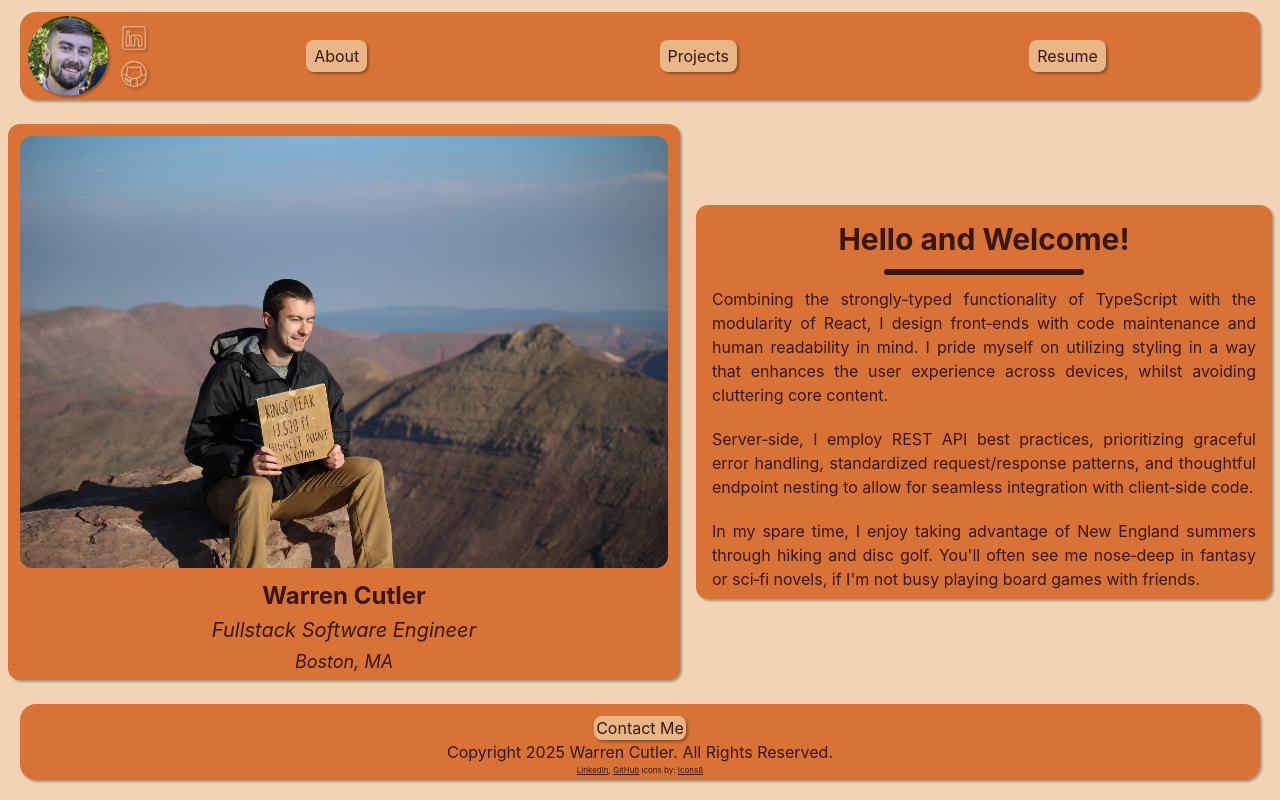
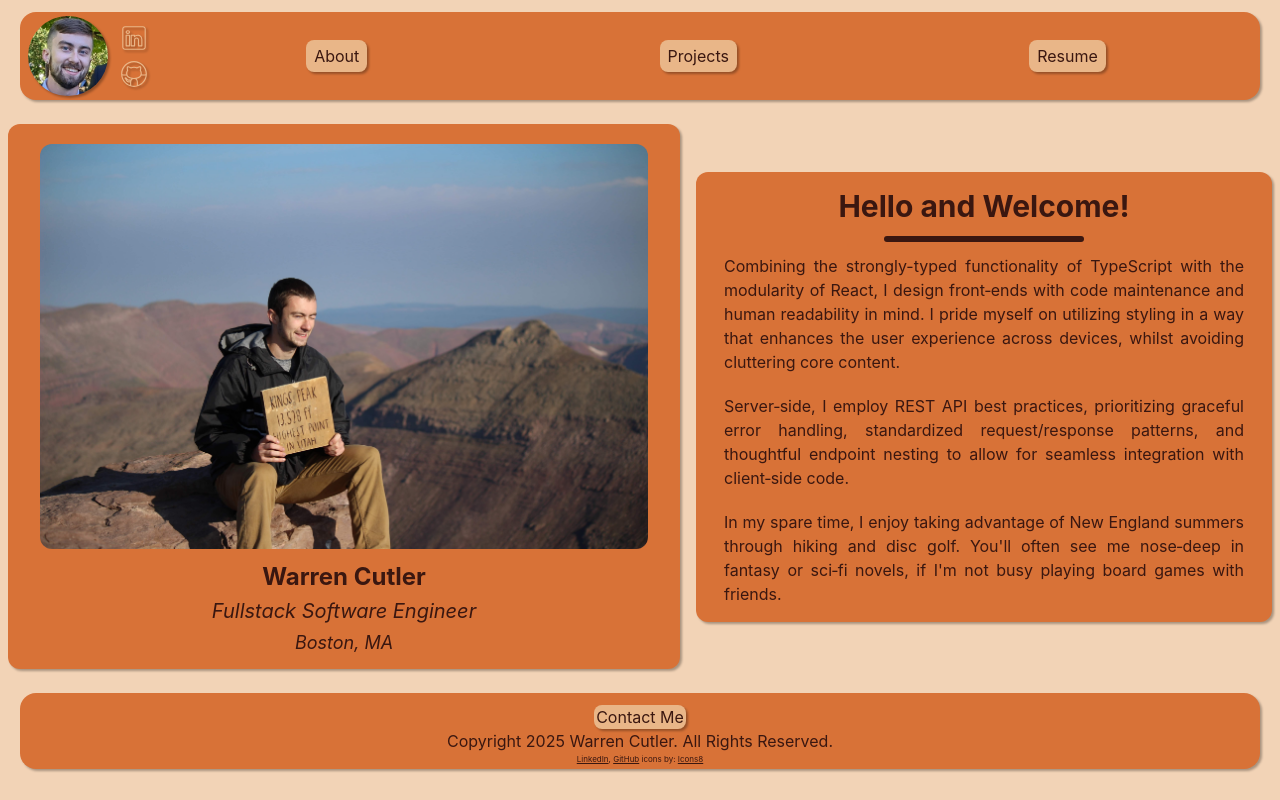
Before and after one commit to warren-cutler/warren-cutler-website, a React (Vite) app: page / in a window 1280 px wide. Built offline with nearby package versions, Linux system fonts and the light colour scheme.

Commit message:
generalization: Card padding values

```diff
--- a/src/components/generics/Card.tsx
+++ b/src/components/generics/Card.tsx
@@ -17,7 +17,7 @@ export const Card = ({
     <div
       className={cx(
         className,
-        "drop-shadow-def rounded-xl",
+        "drop-shadow-def rounded-xl px-5 py-2",
         background ? "bg-primary-500" : "",
         border ? "border-primary-950 border" : "",
       )}
--- a/src/pages/HomePage.tsx
+++ b/src/pages/HomePage.tsx
@@ -19,25 +19,25 @@ export const HomePage = () => {
           Boston, MA
         </h3>
       </Card>
-      <Card className="mx-2 my-3 flex max-w-lg min-w-xs flex-col items-center px-4 py-2 text-justify xl:max-w-xl">
+      <Card className="mx-2 my-3 flex max-w-lg min-w-xs flex-col items-center text-justify xl:max-w-xl">
         <h1 className="mt-2 text-lg font-bold md:text-xl lg:text-2xl xl:text-3xl">
           Hello and Welcome!
         </h1>
         <div className="bg-primary-950 my-3 h-0.5 w-25 rounded-full md:h-1 md:w-35 lg:h-1.5 lg:w-50"></div>
-        <p className="text-sm md:text-base">
+        <p className="text-sm md:text-base px-2">
           Combining the strongly-typed functionality of TypeScript with the
           modularity of React, I design front&#x2011;ends with code maintenance
           and human readability in mind. I pride myself on utilizing styling in
           a way that enhances the user experience across devices, whilst
           avoiding cluttering core content.
         </p>
-        <p className="mt-5 text-sm md:text-base">
+        <p className="mt-5 text-sm md:text-base px-2">
           Server&#x2011;side, I employ REST API best practices, prioritizing
           graceful error handling, standardized request/response patterns, and
           thoughtful endpoint nesting to allow for seamless integration with
           client&#x2011;side code.
         </p>
-        <p className="mt-5 text-sm md:text-base">
+        <p className="mt-5 text-sm md:text-base px-2 pb-2">
           In my spare time, I enjoy taking advantage of New England summers
           through hiking and disc golf. You'll often see me nose&#x2011;deep in
           fantasy or sci&#x2011;fi novels, if I'm not busy playing board games
--- a/src/pages/ProjectsPage.tsx
+++ b/src/pages/ProjectsPage.tsx
@@ -9,10 +9,10 @@ export const ProjectsPage = () => {
   const projects: Project[] = projectsData;
 
   return (
-    <div className="m-5 grid min-w-xs grid-cols-[repeat(auto-fill,minmax(320px,550px))] justify-center gap-[2vw] self-stretch px-5 py-1">
+    <div className="m-5 grid min-w-xs grid-cols-[repeat(auto-fill,minmax(320px,550px))] justify-center gap-[2vw] self-stretch">
       {projects.map((project, idx) => {
         return (
-          <Card key={idx} className="flex max-w-xl flex-col items-center justify-start text-center p-2">
+          <Card key={idx} className="flex max-w-xl flex-col items-center justify-start text-center">
             <img
               className="drop-shadow-def rounded-md max-h-140"
               src={project.imagePath}
--- a/src/pages/ResumePage.tsx
+++ b/src/pages/ResumePage.tsx
@@ -15,7 +15,7 @@ export const ResumePage = () => {
   return (
     // work experience card
     <div className="flex flex-col">
-      <Card className="mx-5 my-3 flex max-w-5xl min-w-xs flex-col px-5 py-2">
+      <Card className="mx-5 my-3 flex max-w-5xl min-w-xs flex-col">
         {jobs.map((job) => {
           return (
             <div className="mt-2 mb-3 flex flex-col">
@@ -42,7 +42,7 @@ export const ResumePage = () => {
         })}
       </Card>
       {/* education card */}
-      <Card className="mx-5 my-3 flex max-w-5xl min-w-xs flex-col px-5 py-2">
+      <Card className="mx-5 my-3 flex max-w-5xl min-w-xs flex-col">
         {education.map((edu) => {
           return (
             <div className="mt-2 mb-3 flex flex-col">
```
